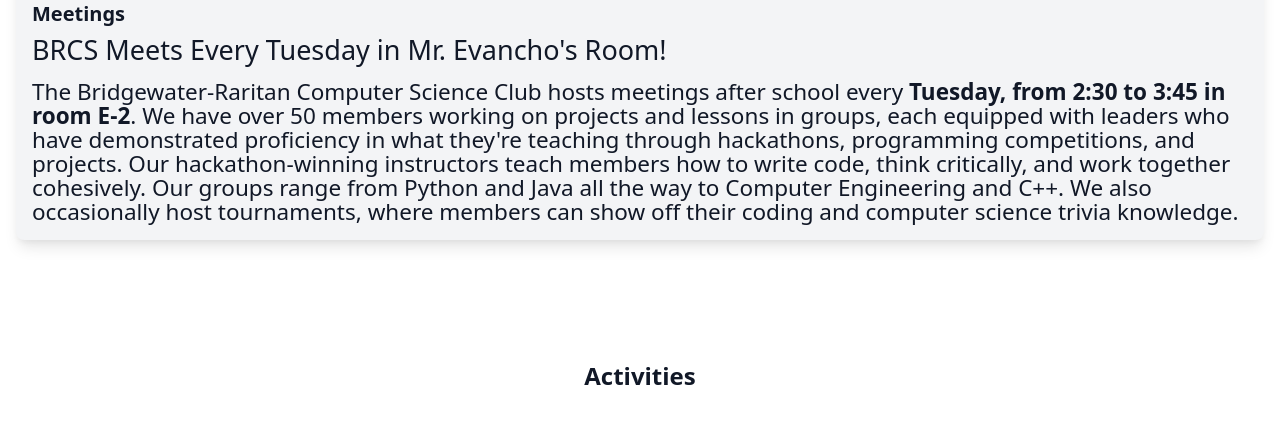
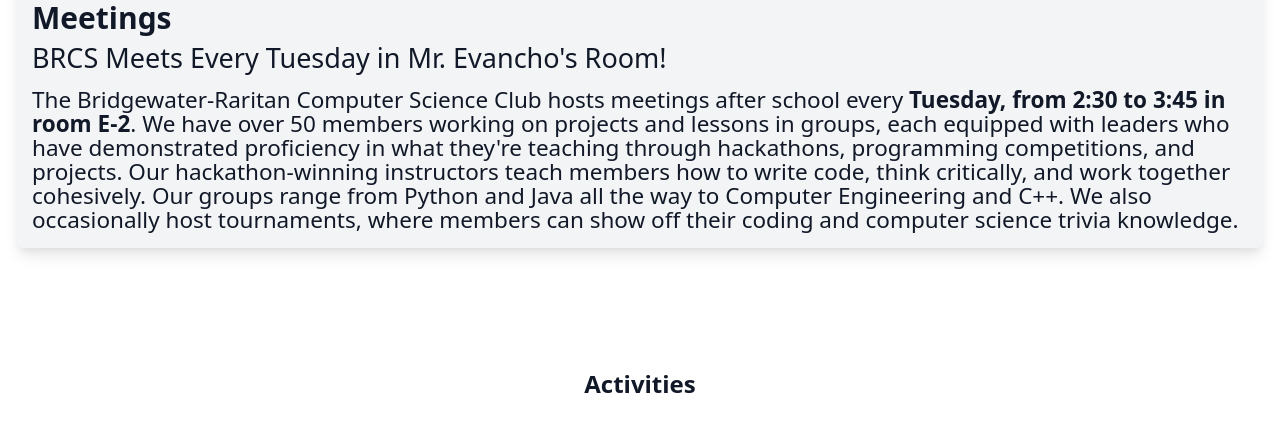
Before and after one commit to brcomputerscience/brcomputerscience.github.io, a plain HTML site: page index.html in a window 1280 px wide. Shown: the part 1638-2072 px from the top of the page. Drawn offline with nearby package versions, Linux system fonts and the light colour scheme.

Commit message:
Update index.html

```diff
--- a/index.html
+++ b/index.html
@@ -86,7 +86,7 @@
                     <img src="https://brcomputerscience.github.io/images/blog.jpg" alt="Programming Languages">
                 </div>
                 <div class="p-4">
-                    <h5 class="text-xl font-bold mb-2">Meetings</h5>
+                    <h5 class="text-3xl font-bold mb-2">Meetings</h5>
                     <p class="text-lg mb-4">BRCS Meets Every Tuesday in Mr. Evancho's Room!</p>
                     <p class="text-base">The Bridgewater-Raritan Computer Science Club hosts meetings after school every <strong>Tuesday, from 2:30 to 3:45 in room E-2</strong>. We have over 50 members working on projects and lessons in groups, each equipped with leaders who have demonstrated proficiency in what they're teaching through hackathons, programming competitions, and projects. Our hackathon-winning instructors teach members how to write code, think critically, and work together cohesively. Our groups range from Python and Java all the way to Computer Engineering and C++. We also occasionally host tournaments, where members can show off their coding and computer science trivia knowledge.</p>
                 </div>
```
